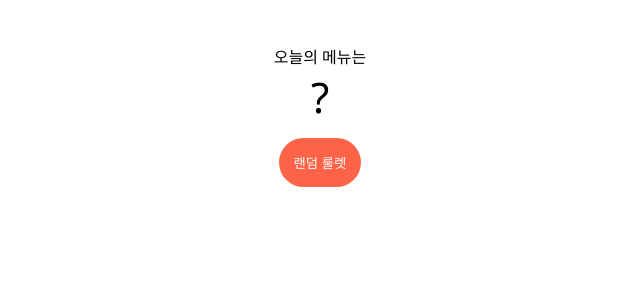
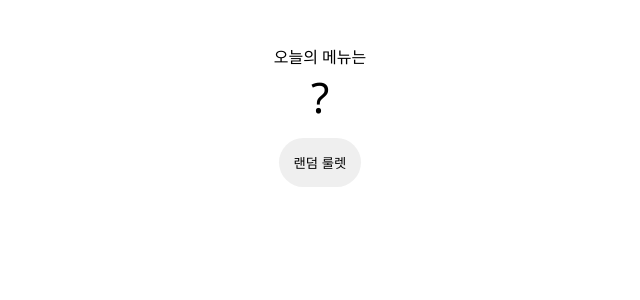
Before and after one commit to ketchup0211/what-should-we-eat, a React (Vite) app: page / in a window 1280 px wide. Shown: the top 300 px of the page, without its empty margins (320-960 px from the left). Built offline with nearby package versions, Linux system fonts and the light colour scheme.

Commit message:
[MOD] Seperate Button component, has styled component props issue - resolved

```diff
--- a/src/components/SlotMachine.jsx
+++ b/src/components/SlotMachine.jsx
@@ -1,5 +1,6 @@
 import { useState } from "react";
 import useRandomFood from "../hooks/useRandomFood";
+import Button from "./common/Button";
 import styled from "styled-components";
 
 export default function SlotMachine({ foods }) {
@@ -17,11 +18,11 @@ export default function SlotMachine({ foods }) {
       <Result>{randomFood}</Result>
       {clicked ? (
         <ButtonContainer>
-          <Button>싫어!</Button>
-          <Button>맛있겠다!</Button>
+          <Button innerText="싫어!" onClick={pickRandomFood} />
+          <Button innerText="맛있겠다!" />
         </ButtonContainer>
       ) : (
-        <Button onClick={handleClick}>랜덤 룰렛</Button>
+        <Button innerText="랜덤 룰렛" onClick={handleClick} />
       )}
     </Container>
   );
@@ -46,16 +47,3 @@ const Result = styled.h1`
   font-size: 42px;
   font-family: "Segoe UI", Tahoma, Geneva, Verdana, sans-serif;
 `;
-const Button = styled.button`
-  background-color: tomato;
-  color: white;
-  border: none;
-  border-radius: 25px;
-  cursor: pointer;
-  padding: 15px;
-  margin: 10px;
-
-  &:hover {
-    filter: brightness(0.95);
-  }
-`;
--- /dev/null
+++ b/src/components/common/Button.jsx
@@ -0,0 +1,32 @@
+import styled from "styled-components";
+
+export default function Button({
+  innerText = "",
+  onClick = null,
+  backgroundColor = "tomato",
+  textColor = "white",
+}) {
+  return (
+    <Btn
+      onClick={onClick}
+      $backgroundColor={backgroundColor}
+      $textColor={textColor}
+    >
+      {innerText}
+    </Btn>
+  );
+}
+
+const Btn = styled.button`
+  background-color: ${(props) => props.backgroundColor};
+  color: ${(props) => props.textColor};
+  border: none;
+  border-radius: 25px;
+  cursor: pointer;
+  padding: 15px;
+  margin: 10px;
+
+  &:hover {
+    filter: brightness(0.95);
+  }
+`;
```
